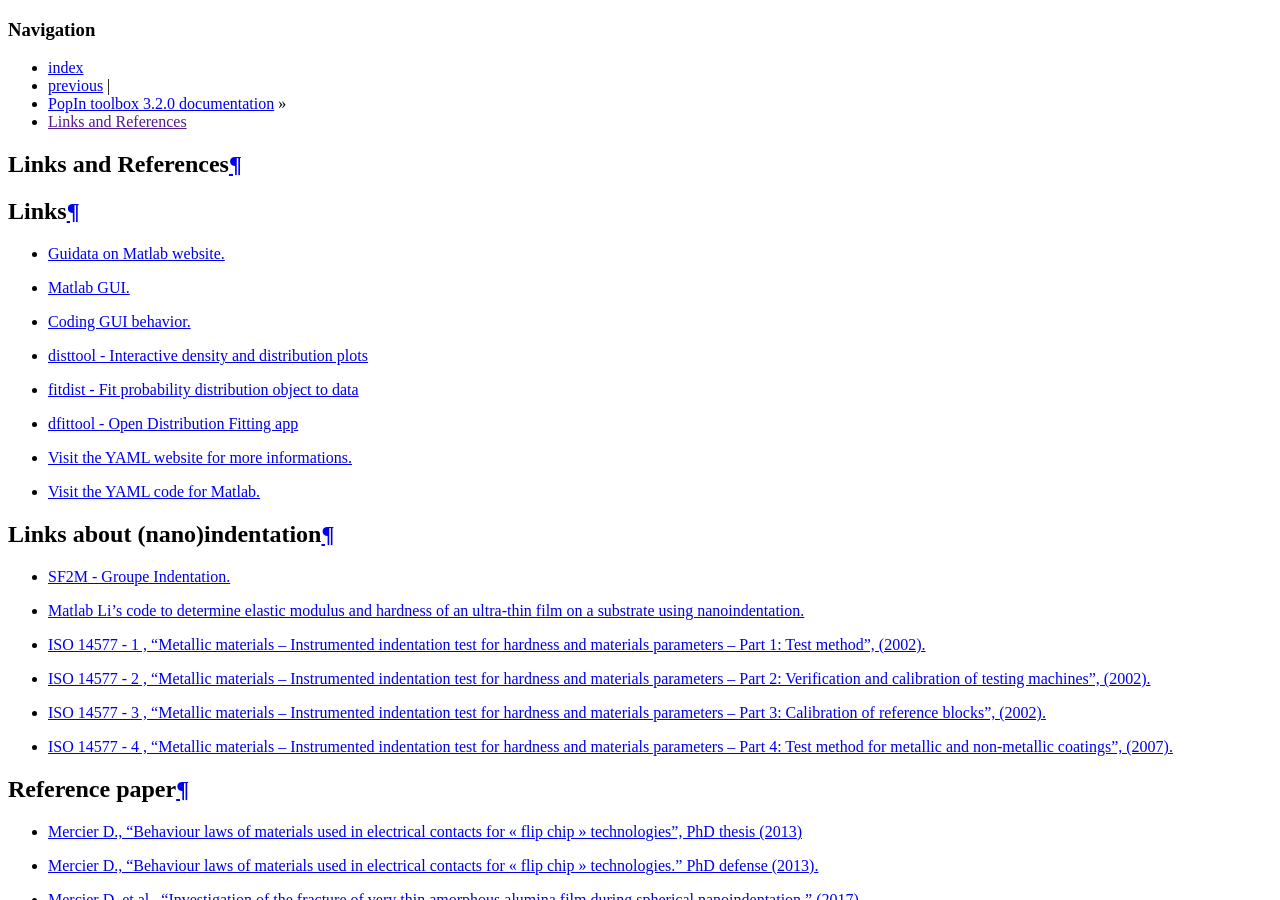
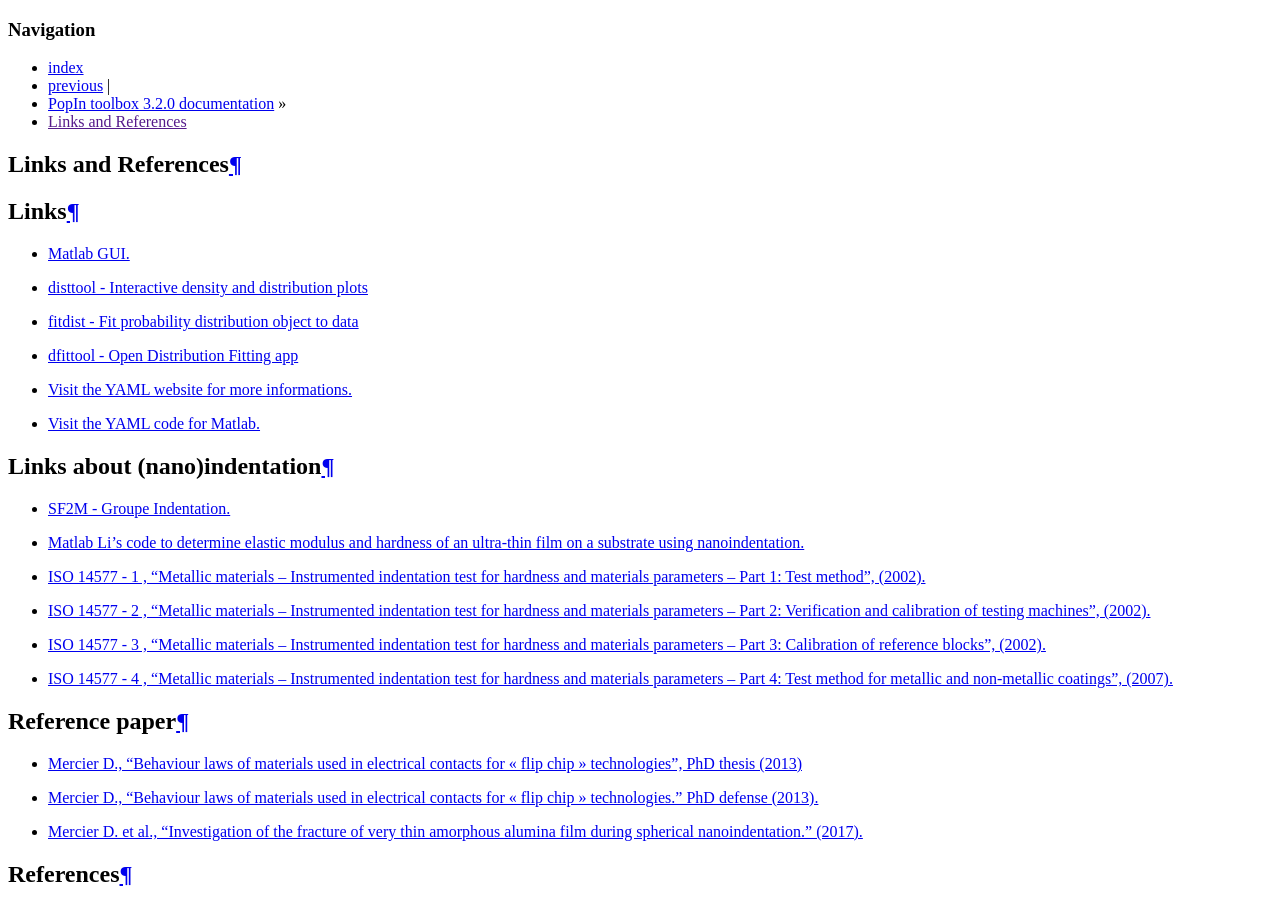
Before and after one commit to DavidMercier/PopIn, a Sphinx documentation site: the page built from doc/links_ref.rst, in a window 1280 px wide and 900 px high. Built offline with Sphinx 7.4.7, drawn with Linux system fonts in a browser that asks for light colours; comment, search, counter and statistics services are not loaded.

Commit message:
Update links_ref.rst

```diff
--- a/doc/links_ref.rst
+++ b/doc/links_ref.rst
@@ -6,9 +6,7 @@
 Links
 ######
 
-* `Guidata on Matlab website. <http://www.mathworks.fr/fr/help/matlab/ref/guidata.html>`_
 * `Matlab GUI. <http://www.mathworks.com/discovery/matlab-gui.html>`_
-* `Coding GUI behavior. <http://www.mathworks.fr/fr/help/matlab/code-to-run-the-gui.html?searchHighlight=gui>`_
 * `disttool - Interactive density and distribution plots <http://de.mathworks.com/help/stats/disttool.html>`_
 * `fitdist - Fit probability distribution object to data <http://de.mathworks.com/help/stats/fitdist.html>`_
 * `dfittool - Open Distribution Fitting app <http://de.mathworks.com/help/stats/dfittool.html>`_
```
